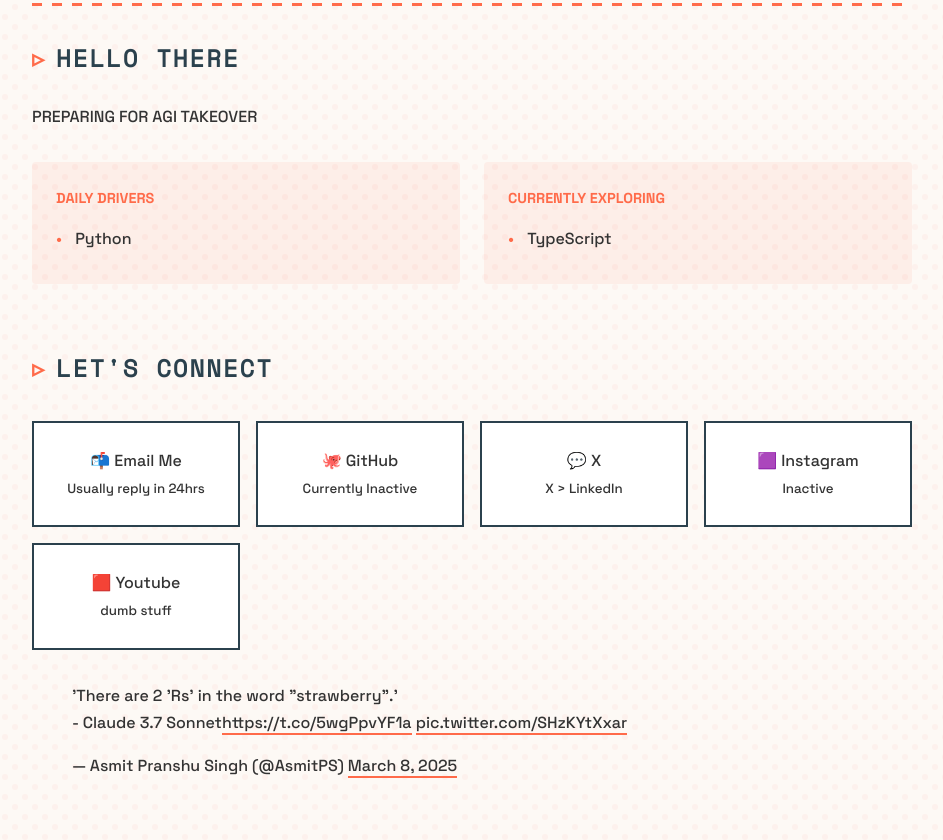
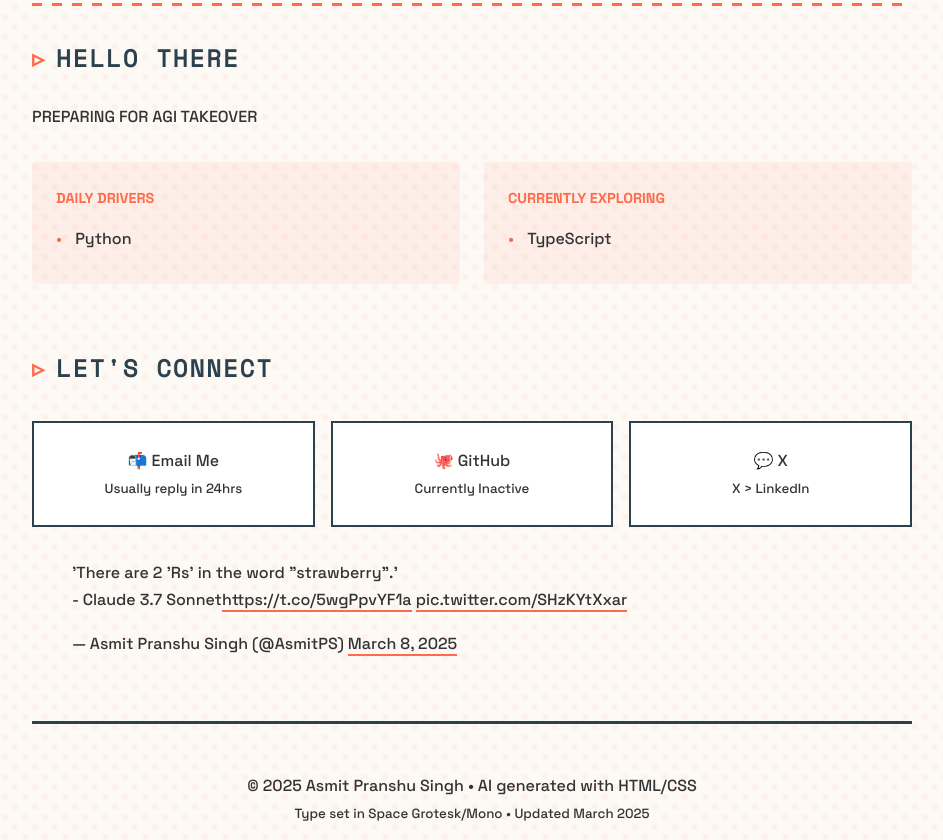
Before and after one commit to AsmitPS/AsmitPS.github.io, a plain HTML site: page index.html in a window 1280 px wide. Shown: the part 236-1076 px from the top of the page, without its empty margins (168-1111 px from the left). Drawn offline with nearby package versions, Linux system fonts and the light colour scheme.

Commit message:
Update index.html
Signed-off-by: Asmit Pranshu Singh <asmit2007@hotmail.com>

```diff
--- a/index.html
+++ b/index.html
@@ -228,14 +228,6 @@
                     💬 X<br>
                     <small>X > LinkedIn</small>
                 </a>
-                <a href="https://instagram.com/AsmitPS" class="contact-link" target="_blank">
-                    🟪 Instagram<br>
-                    <small>Inactive</small>
-                </a>
-                <a href="https://youtube.com/@AsmitPS" class="contact-link" target="_blank">
-                    🟥 Youtube<br>
-                    <small>dumb stuff</small>
-                </a>
             </div>
 
         <blockquote class="twitter-tweet"><p lang="en" dir="ltr">&#39;There are 2 &#39;Rs&#39; in the word &quot;strawberry&quot;.&#39; <br>- Claude 3.7 Sonnet<a href="https://t.co/5wgPpvYF1a">https://t.co/5wgPpvYF1a</a> <a href="https://t.co/SHzKYtXxar">pic.twitter.com/SHzKYtXxar</a></p>&mdash; Asmit Pranshu Singh (@AsmitPS) <a href="https://twitter.com/AsmitPS/status/1898369578012479636?ref_src=twsrc%5Etfw">March 8, 2025</a></blockquote> <script async src="https://platform.twitter.com/widgets.js" charset="utf-8"></script>
```
